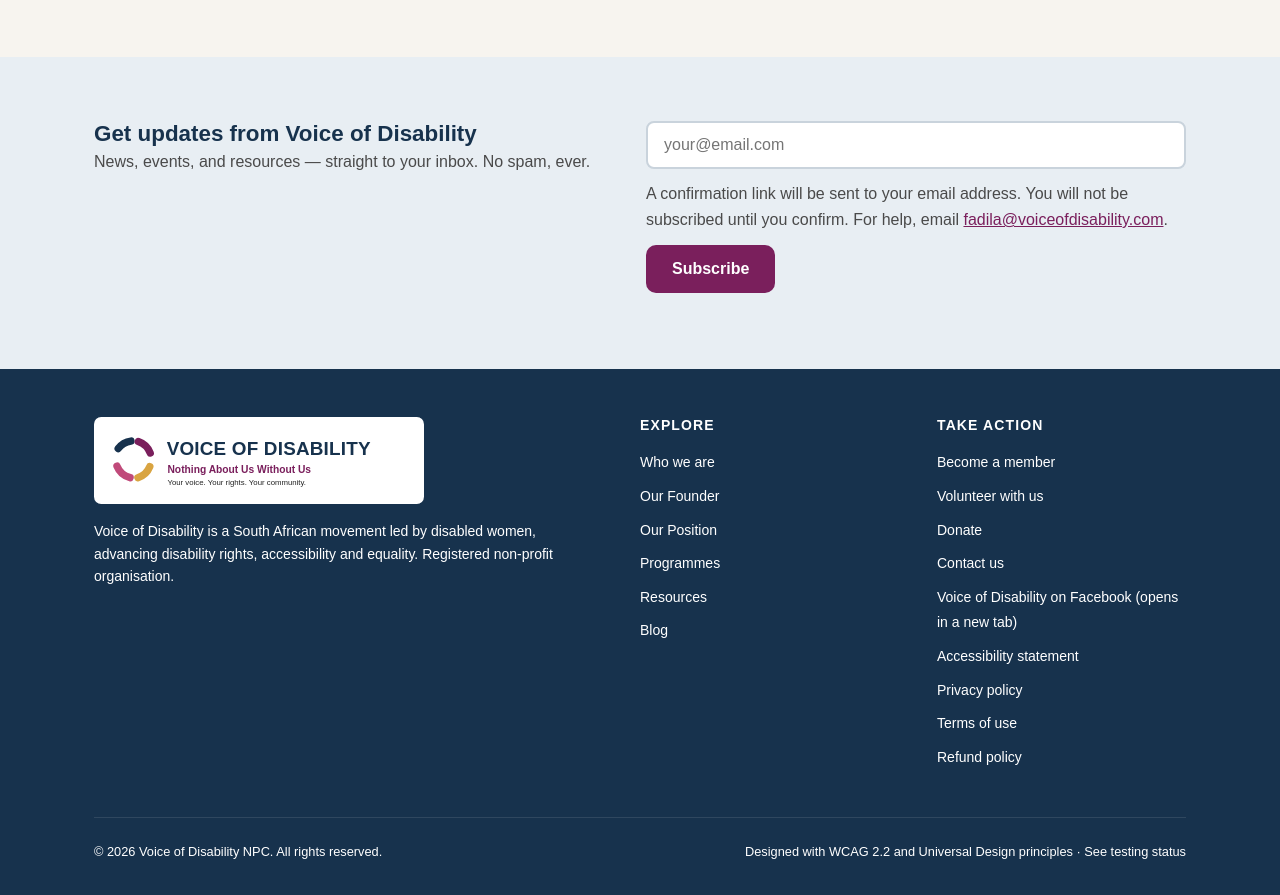
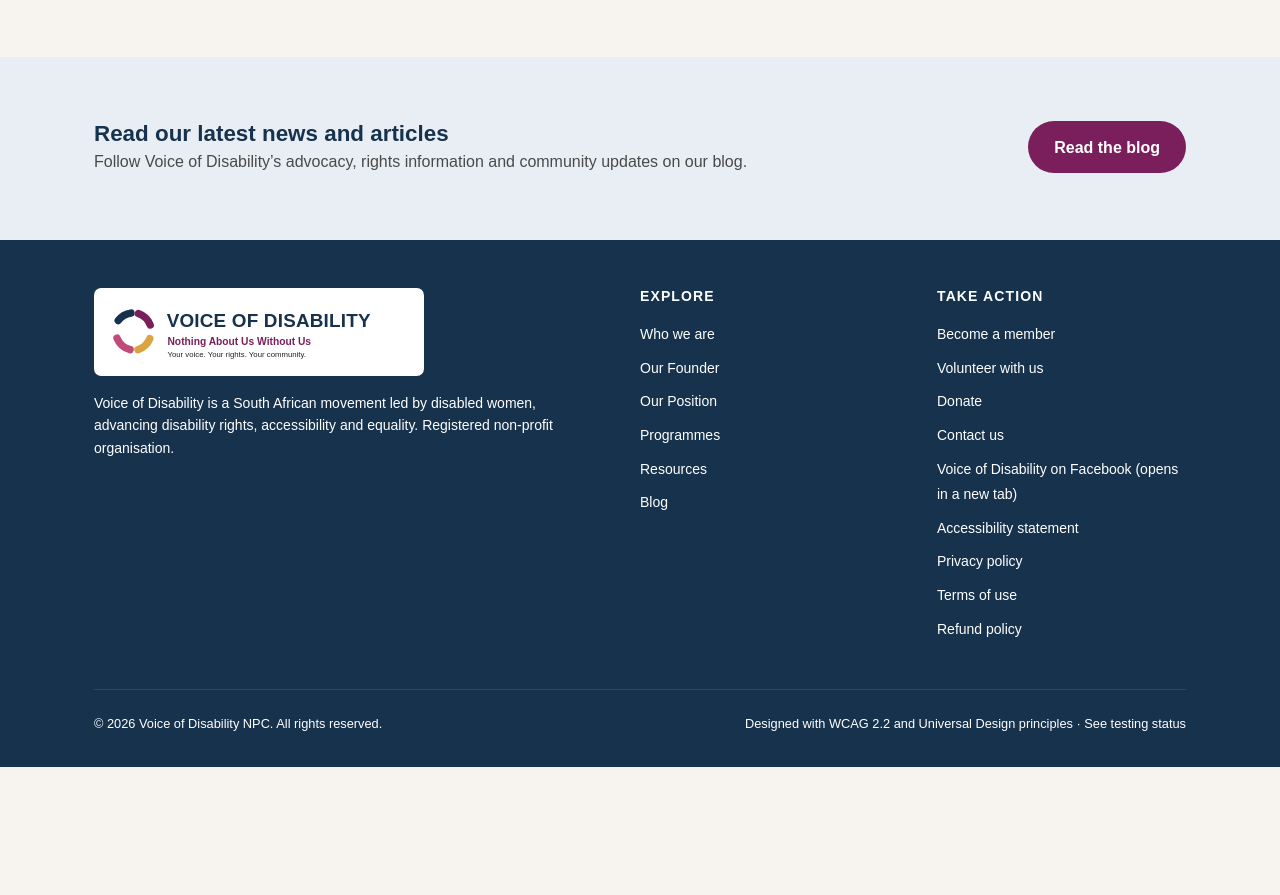
Before and after one commit to laggiesfl/voice-of-disability, a Next.js app: page /get-involved in a window 1280 px wide. Shown: the part 2560-3455 px from the top of the page. After the commit the page ends 3327 px from the top, so only its background shows below. Built offline with nearby package versions, Linux system fonts and the light colour scheme.

Commit message:
Fix navigation and replace newsletter signup with blog guidance

```diff
--- a/app/get-involved/page.tsx
+++ b/app/get-involved/page.tsx
@@ -1,9 +1,7 @@
 import Link from 'next/link';
 import type { Metadata } from 'next';
 import MembershipForm from '../components/MembershipForm';
-import NewsletterForm from '../components/NewsletterForm';
 import ContactForm from '../components/ContactForm';
-import DonateSection from '../components/DonateSection';
 export const metadata: Metadata = {title: 'Get involved',description: 'Volunteer and join the Voice of Disability movement'};
 export default function Page(){return <><div className="vod-subpage-banner"><div className="container"><p className="section-label">Voice of Disability · Creating access for all</p><h1>Get involved</h1><p>Volunteer and join the Voice of Disability movement.</p></div></div>
       <section className="about" id="volunteer" aria-labelledby="volunteer-h">
@@ -57,13 +55,13 @@ export default function Page(){return <><div className="vod-subpage-banner"><div
         </div>
       </section>
 
-      <section className="newsletter" aria-labelledby="nl-h">
+      <section className="newsletter" aria-labelledby="news-h">
         <div className="container newsletter-inner">
           <div className="newsletter-text">
-            <h2 id="nl-h" style={{fontSize: '1.4rem'}}>Get updates from Voice of Disability</h2>
-            <p style={{margin: 0}}>News, events, and resources — straight to your inbox. No spam, ever.</p>
+            <h2 id="news-h" style={{fontSize: '1.4rem'}}>Read our latest news and articles</h2>
+            <p style={{margin: 0}}>Follow Voice of Disability’s advocacy, rights information and community updates on our blog.</p>
           </div>
-          <NewsletterForm />
+          <Link href="/blog" className="btn btn-primary">Read the blog</Link>
         </div>
       </section>
 </>}
```
